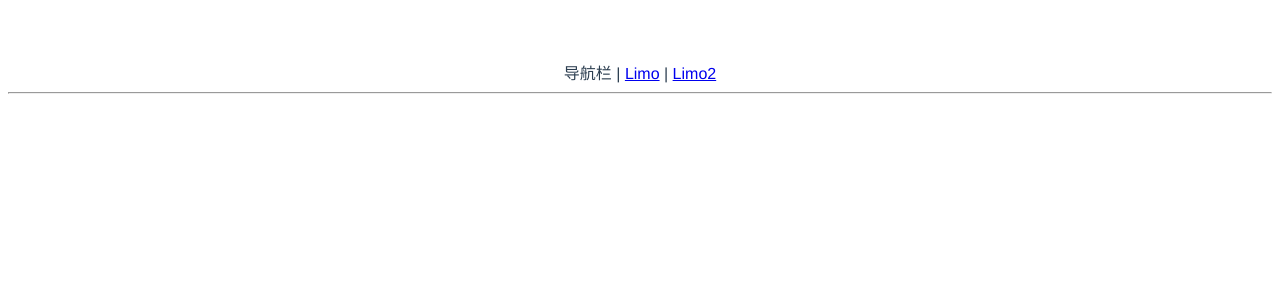
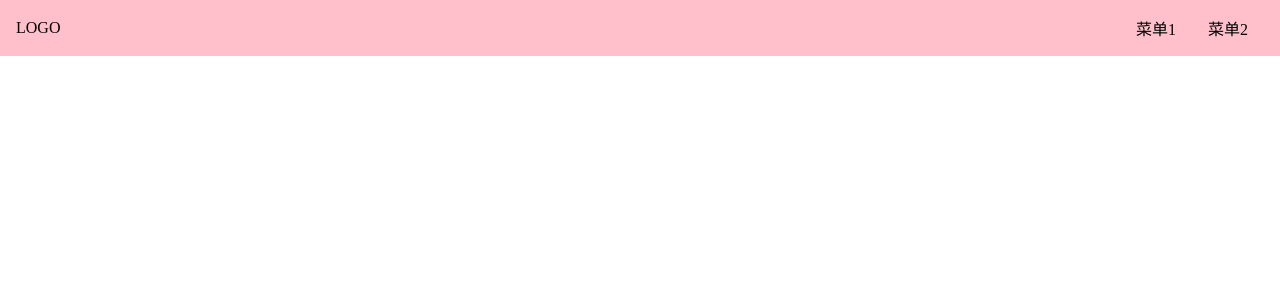
Before and after one commit to limo-chen/vue-lunzi-demo01, a Vue app: page /#/doc in a window 1280 px wide. Before the commit this address had no page. Shown: the top 300 px of the page. Built offline with nearby package versions, Linux system fonts and the light colour scheme.

Commit message:
更新了

```diff
--- a/package.json
+++ b/package.json
@@ -10,6 +10,7 @@
     "vue-router": "4.0.0-beta.3"
   },
   "devDependencies": {
+    "sass": "1.26.10",
     "@vue/compiler-sfc": "^3.0.0-rc.1",
     "vite": "1.0.0-rc.3"
   }
--- a/src/App.vue
+++ b/src/App.vue
@@ -1,8 +1,4 @@
 <template>
- <div>导航栏 |
-  <router-link to="/">Limo</router-link> |
-  <router-link to="/xxx">Limo2</router-link></div>
-  <hr/>
 <router-view />
 </template>
 
--- a/src/components/Limo.vue
+++ /dev/null
@@ -1,5 +0,0 @@
-<template>
-    <div>
-      我的第一个组件
-    </div>
-</template>
--- a/src/components/Limo2.vue
+++ /dev/null
@@ -1,5 +0,0 @@
-<template>
-    <div>
-       Limo2
-    </div>
-</template>
--- /dev/null
+++ b/src/components/Topnav.vue
@@ -0,0 +1,40 @@
+<template>
+     <div class="topnav">
+    <div class="logo">LOGO</div>
+    <ul class="menu">
+      <li>菜单1</li>
+      <li>菜单2</li>
+    </ul>
+    </div>
+</template>
+<script lang="ts">
+export default{
+}
+</script>
+
+<style lang="scss" scoped>
+.topnav {
+  background: pink;
+  display: flex;
+  padding: 16px;
+  position: fixed;
+  top: 0;
+  left: 0;
+  width: 100%;
+  z-index: 10;
+  justify-content: center;
+  align-items: center;
+  > .logo {
+    max-width: 6em;
+    margin-right: auto;
+  }
+  > .menu {
+    display: flex;
+    white-space: nowrap;
+    flex-wrap: nowrap;
+    > li {
+      margin: 0 1em;
+    }
+  }
+}
+  </style>
--- a/src/index.css
+++ /dev/null
@@ -1,8 +0,0 @@
-#app {
-  font-family: Avenir, Helvetica, Arial, sans-serif;
-  -webkit-font-smoothing: antialiased;
-  -moz-osx-font-smoothing: grayscale;
-  text-align: center;
-  color: #2c3e50;
-  margin-top: 60px;
-}
--- /dev/null
+++ b/src/index.scss
@@ -0,0 +1,18 @@
+
+* {
+  margin: 0;
+  padding: 0;
+  box-sizing: border-box;
+}
+ul,
+ol {
+  list-style: none;
+}
+a {
+  text-decoration: none;
+  color: inherit;
+  &:hover {
+    border-bottom: 1px solid;
+    cursor: pointer;
+  }
+}
--- /dev/null
+++ b/src/views/Doc.vue
@@ -0,0 +1,16 @@
+<template>
+        <div>
+            <Topnav/>
+            <div class="content">
+                <aside>边栏</aside>
+                <main>主内容</main>
+            </div>
+    </div>
+</template>
+
+<script lang="ts">
+import Topnav from '../components/Topnav.vue'
+export default{
+    components:{Topnav}
+}
+</script>
--- /dev/null
+++ b/src/views/Home.vue
@@ -0,0 +1,20 @@
+<template>
+    <div>
+<Topnav />
+        <div class="banner">
+            <h1>轮子UI</h1>
+            <h2>一个厉害的UI框架</h2>
+            <p class="actions">
+                <a>Github</a>
+                <a href="">开始</a>
+            </p>
+        </div>
+    </div>
+</template>
+<script lang="ts">
+import Topnav from '../components/Topnav.vue'
+export default{
+    components:{Topnav}
+}
+</script>
+<style lang="scss" scoped></style>
```
Also changed, not shown: src/components/HelloWorld.vue (deleted, +0 -19 lines), src/main.ts (+5 -5 lines), 1 other file (tests, documents, lock files or other folders).
